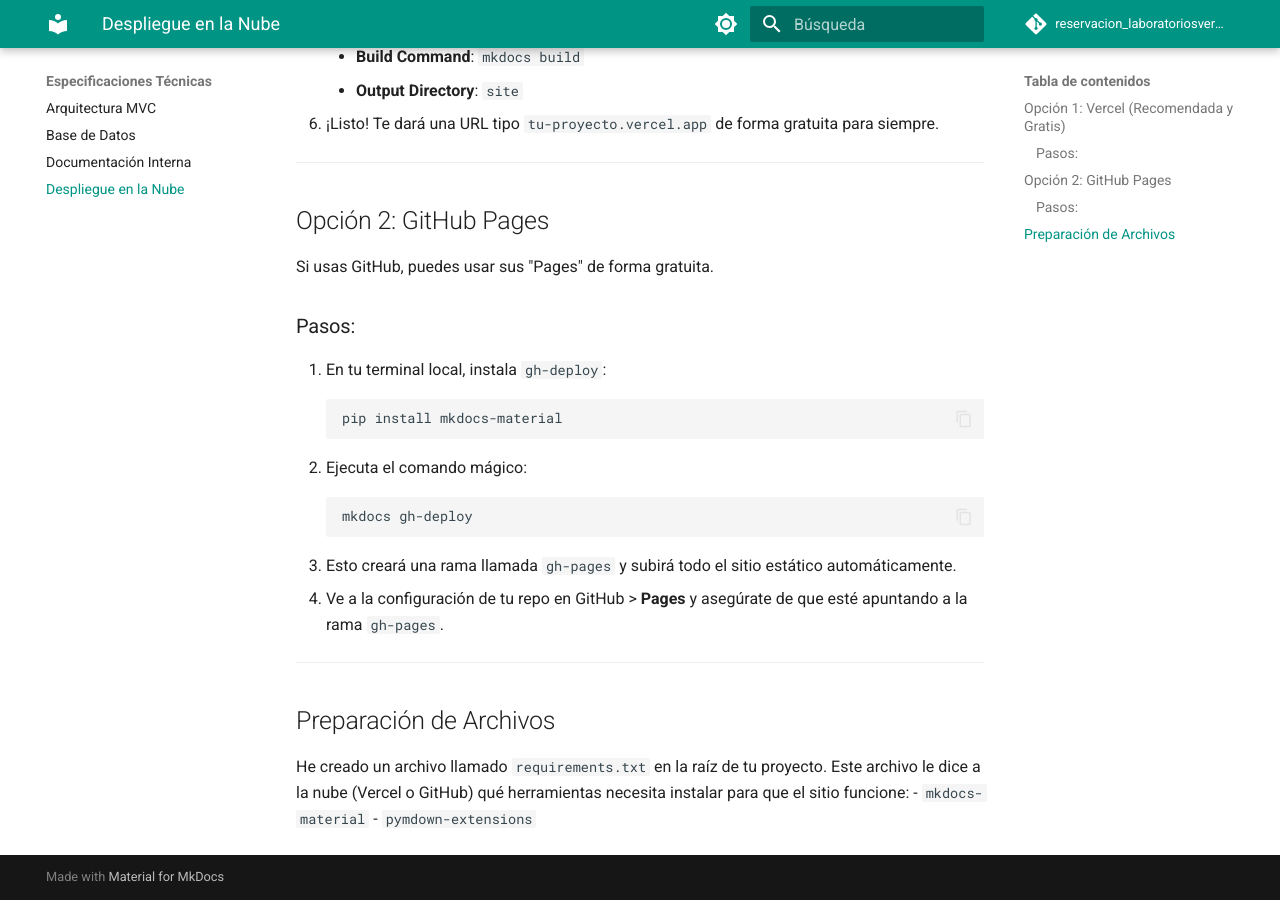
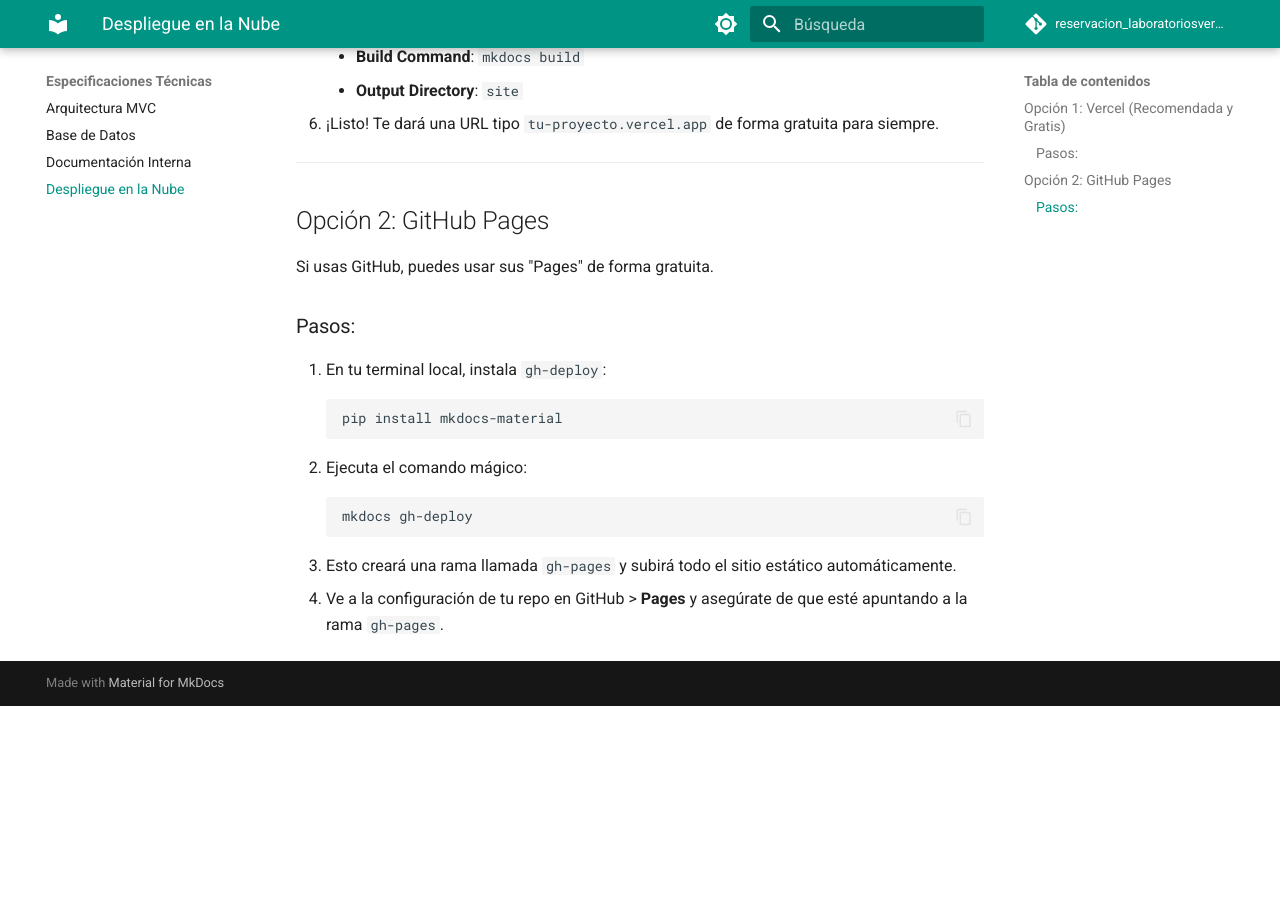
Before and after one commit to Jalgxone/reservacion_laboratoriosvercel, an MkDocs documentation site: the page built from docs/despliegue.md, in a window 1280 px wide and 900 px high, scrolled down 623 px. Built offline with MkDocs 1.6.1 and Material for MkDocs 9.7.7, drawn with Linux system fonts in a browser that asks for light colours; comment, search, counter and statistics services are not loaded; after the commit the page ends 1329 px from its top, so only the background shows below that.

Commit message:
Update despliegue.md

````diff
--- a/docs/despliegue.md
+++ b/docs/despliegue.md
@@ -33,10 +33,3 @@
    ```
 3. Esto creará una rama llamada `gh-pages` y subirá todo el sitio estático automáticamente.
 4. Ve a la configuración de tu repo en GitHub > **Pages** y asegúrate de que esté apuntando a la rama `gh-pages`.
-
----
-
-## Preparación de Archivos
-He creado un archivo llamado `requirements.txt` en la raíz de tu proyecto. Este archivo le dice a la nube (Vercel o GitHub) qué herramientas necesita instalar para que el sitio funcione:
-- `mkdocs-material`
-- `pymdown-extensions`
````
